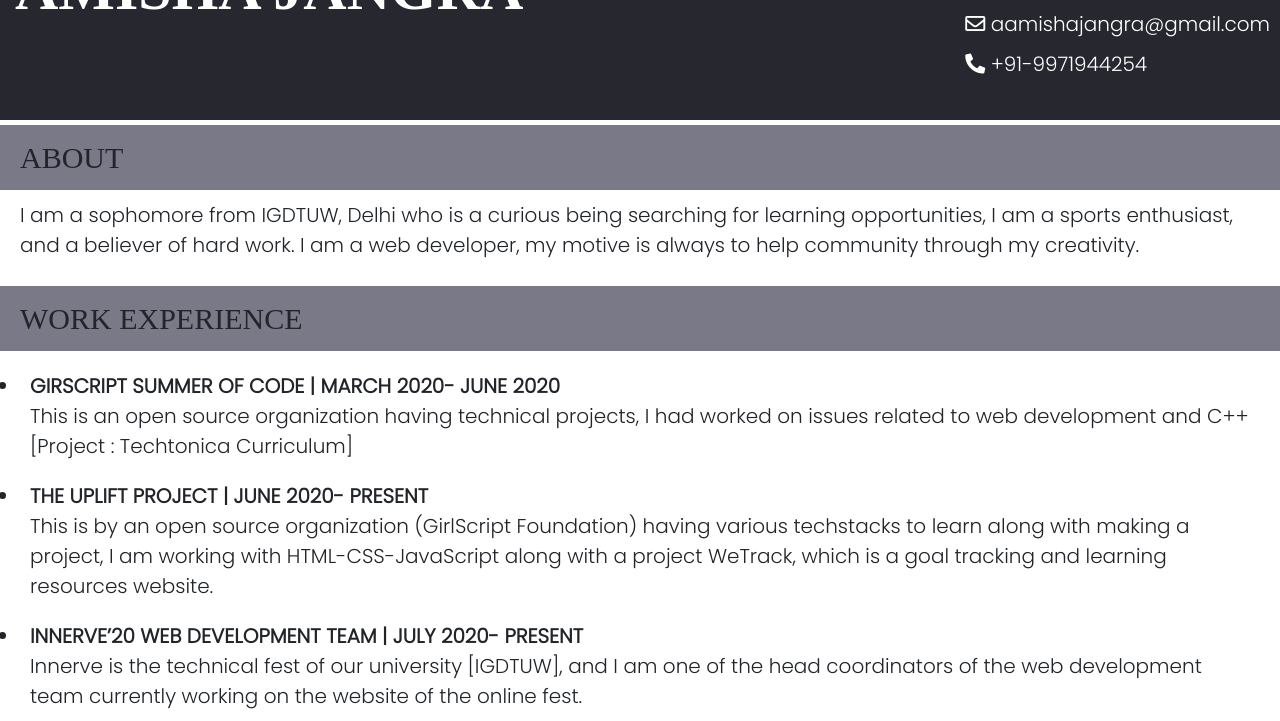
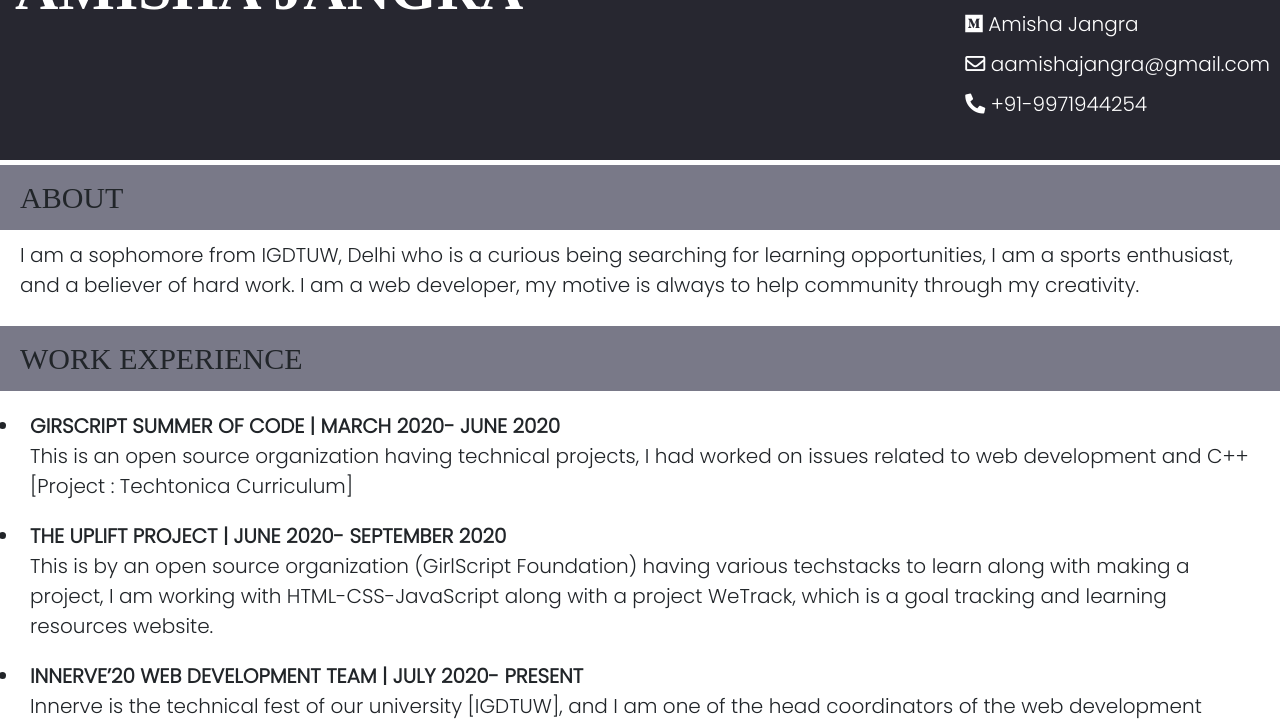
Before and after one commit to Mighty-Geek/Portfolio_Amisha, a plain HTML site: page resume.html in a window 1280 px wide. Shown: the part 96-817 px from the top of the page. Drawn offline with nearby package versions, Linux system fonts and the light colour scheme; a web font is replaced by a local one.

Commit message:
Update resume.html

```diff
--- a/resume.html
+++ b/resume.html
@@ -33,6 +33,10 @@
                             Mighty-geek</a>
                     </li>
                     <li>
+                        <a href="https://medium.com/@aamishajangra" target="_blank"><i class="fab fa-medium"></i>
+                            Amisha Jangra</a>
+                    </li>
+                    <li>
                         <i class="far fa-envelope"></i> aamishajangra@gmail.com
                     </li>
                     <li>
@@ -57,7 +61,7 @@
                 web development and C++[Project : Techtonica Curriculum]
             </li>
             <li id="list-item">
-                <b>THE UPLIFT PROJECT | JUNE 2020- PRESENT</b> <br> This is by an open source organization
+                <b>THE UPLIFT PROJECT | JUNE 2020- SEPTEMBER 2020</b> <br> This is by an open source organization
                 (GirlScript
                 Foundation) having various techstacks to learn
                 along with making a project, I am working with HTML-CSS-JavaScript along with a project WeTrack,
```
